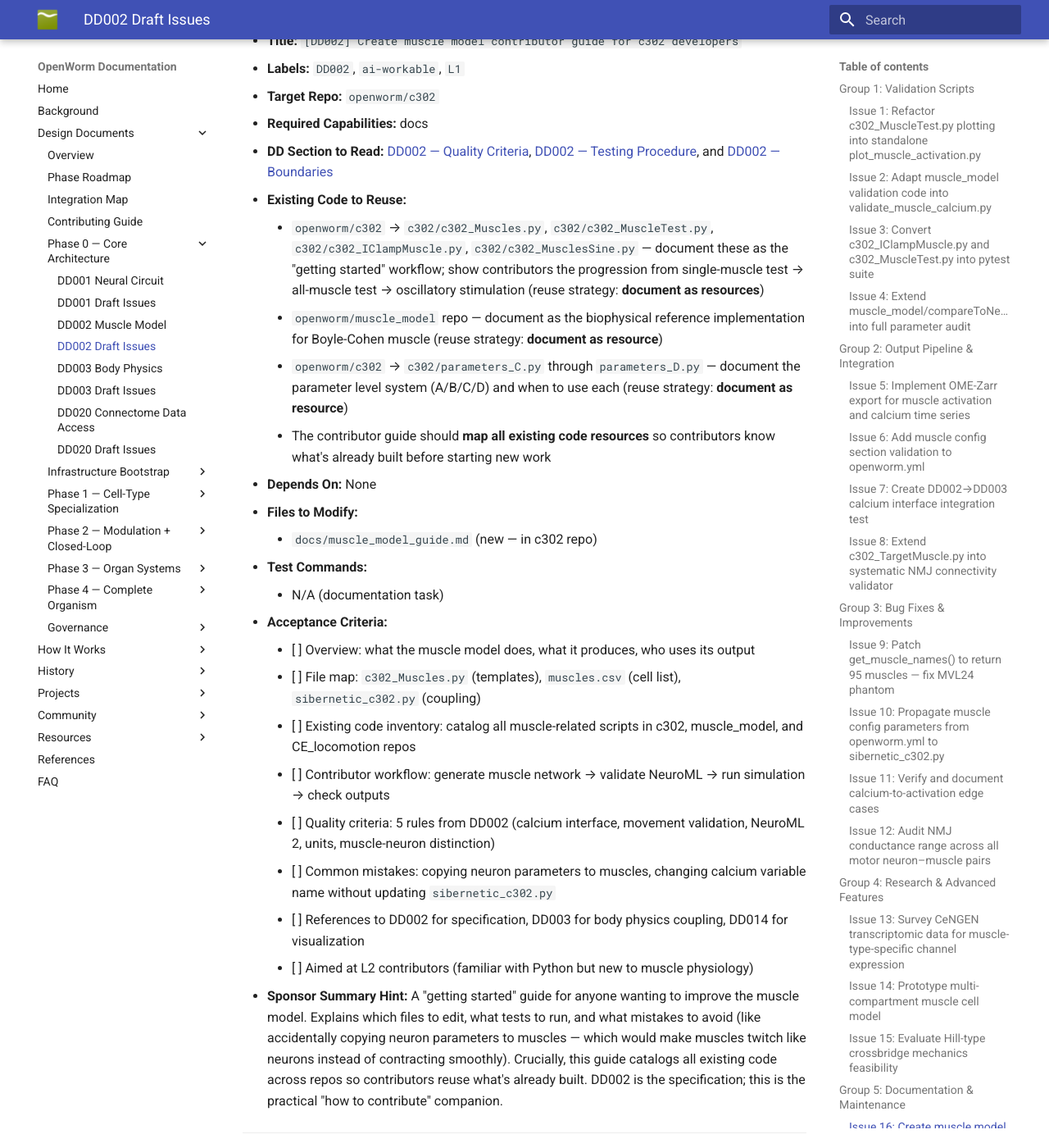
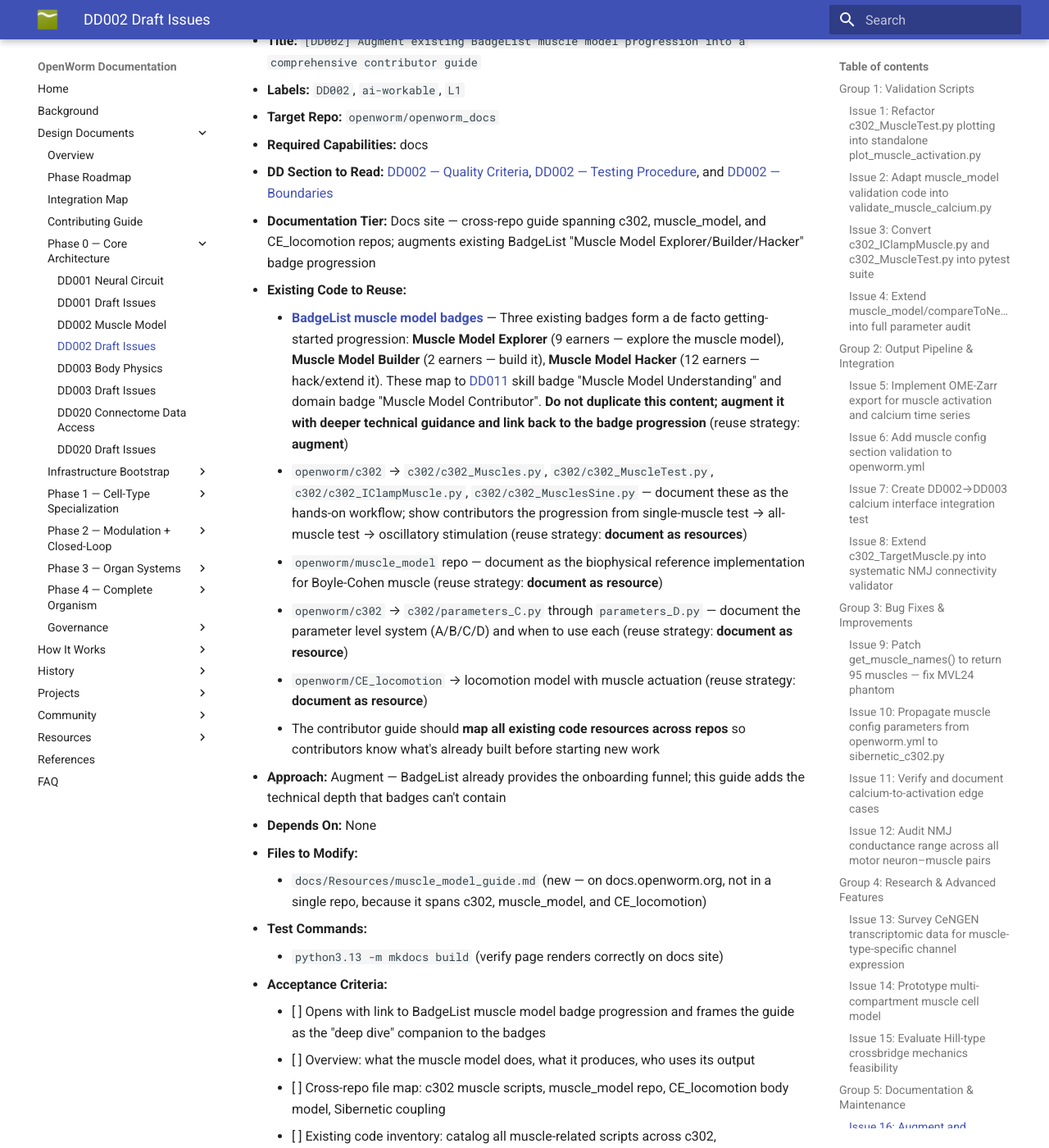
Before and after one commit to openworm/openworm_docs, an MkDocs documentation site: the page built from docs/design_documents/DD002_draft_issues.md, in a window 1280 px wide and 1400 px high, scrolled down 22743 px. Shown: the whole window at 82% size. Built offline with MkDocs 1.6.1 and Material for MkDocs 9.7.7, drawn with Linux system fonts in a browser that asks for light colours; some of the changed text lies outside the part shown.

Commit message:
Add documentation destination policy (DD015 §2.6) and rewrite DD002 Issue 16
DD015 §2.6 establishes three-tier documentation destination policy for
the DD Issue Generator: repo-internal (single-repo scope), docs site
(cross-repo guides), and BadgeList-aligned (augment existing badges).
Includes decision rules so doc issues specify WHERE docs go, not just
what they contain.

DD002 Issue 16 rewritten to augment existing BadgeList muscle model badge
progression (Explorer/Builder/Hacker, 23 earners) rather than creating a
guide from scratch. Target changed from c302 repo to docs.openworm.org
since the guide spans c302, muscle_model, CE_locomotion, and Sibernetic.

Co-Authored-By: Claude Opus 4.6 <noreply@anthropic.com>

```diff
--- a/docs/design_documents/DD002_draft_issues.md
+++ b/docs/design_documents/DD002_draft_issues.md
@@ -519,33 +519,39 @@ Target: Comprehensive documentation enabling contributors to understand and modi
 
 ---
 
-### Issue 16: Create muscle model contributor guide
+### Issue 16: Augment and consolidate muscle model contributor guide
 
-- **Title:** `[DD002] Create muscle model contributor guide for c302 developers`
+- **Title:** `[DD002] Augment existing BadgeList muscle model progression into a comprehensive contributor guide`
 - **Labels:** `DD002`, `ai-workable`, `L1`
-- **Target Repo:** `openworm/c302`
+- **Target Repo:** `openworm/openworm_docs`
 - **Required Capabilities:** docs
 - **DD Section to Read:** [DD002 — Quality Criteria](https://docs.openworm.org/design_documents/DD002_Muscle_Model_Architecture/#quality-criteria), [DD002 — Testing Procedure](https://docs.openworm.org/design_documents/DD002_Muscle_Model_Architecture/#testing-procedure), and [DD002 — Boundaries](https://docs.openworm.org/design_documents/DD002_Muscle_Model_Architecture/#boundaries-explicitly-out-of-scope)
+- **Documentation Tier:** Docs site — cross-repo guide spanning c302, muscle_model, and CE_locomotion repos; augments existing BadgeList "Muscle Model Explorer/Builder/Hacker" badge progression
 - **Existing Code to Reuse:**
-    - `openworm/c302` → `c302/c302_Muscles.py`, `c302/c302_MuscleTest.py`, `c302/c302_IClampMuscle.py`, `c302/c302_MusclesSine.py` — document these as the "getting started" workflow; show contributors the progression from single-muscle test → all-muscle test → oscillatory stimulation (reuse strategy: **document as resources**)
+    - **[BadgeList muscle model badges](https://badgelist.com/openworm)** — Three existing badges form a de facto getting-started progression: **Muscle Model Explorer** (9 earners — explore the muscle model), **Muscle Model Builder** (2 earners — build it), **Muscle Model Hacker** (12 earners — hack/extend it). These map to [DD011](DD011_Contributor_Progression_Model.md) skill badge "Muscle Model Understanding" and domain badge "Muscle Model Contributor". **Do not duplicate this content; augment it with deeper technical guidance and link back to the badge progression** (reuse strategy: **augment**)
+    - `openworm/c302` → `c302/c302_Muscles.py`, `c302/c302_MuscleTest.py`, `c302/c302_IClampMuscle.py`, `c302/c302_MusclesSine.py` — document these as the hands-on workflow; show contributors the progression from single-muscle test → all-muscle test → oscillatory stimulation (reuse strategy: **document as resources**)
     - `openworm/muscle_model` repo — document as the biophysical reference implementation for Boyle-Cohen muscle (reuse strategy: **document as resource**)
     - `openworm/c302` → `c302/parameters_C.py` through `parameters_D.py` — document the parameter level system (A/B/C/D) and when to use each (reuse strategy: **document as resource**)
-    - The contributor guide should **map all existing code resources** so contributors know what's already built before starting new work
+    - `openworm/CE_locomotion` → locomotion model with muscle actuation (reuse strategy: **document as resource**)
+    - The contributor guide should **map all existing code resources across repos** so contributors know what's already built before starting new work
+- **Approach:** Augment — BadgeList already provides the onboarding funnel; this guide adds the technical depth that badges can't contain
 - **Depends On:** None
 - **Files to Modify:**
-    - `docs/muscle_model_guide.md` (new — in c302 repo)
+    - `docs/Resources/muscle_model_guide.md` (new — on docs.openworm.org, not in a single repo, because it spans c302, muscle_model, and CE_locomotion)
 - **Test Commands:**
-    - N/A (documentation task)
+    - `python3.13 -m mkdocs build` (verify page renders correctly on docs site)
 - **Acceptance Criteria:**
+    - [ ] Opens with link to BadgeList muscle model badge progression and frames the guide as the "deep dive" companion to the badges
     - [ ] Overview: what the muscle model does, what it produces, who uses its output
-    - [ ] File map: `c302_Muscles.py` (templates), `muscles.csv` (cell list), `sibernetic_c302.py` (coupling)
-    - [ ] Existing code inventory: catalog all muscle-related scripts in c302, muscle_model, and CE_locomotion repos
+    - [ ] Cross-repo file map: c302 muscle scripts, muscle_model repo, CE_locomotion body model, Sibernetic coupling
+    - [ ] Existing code inventory: catalog all muscle-related scripts across c302, muscle_model, CE_locomotion, and Sibernetic repos
     - [ ] Contributor workflow: generate muscle network → validate NeuroML → run simulation → check outputs
     - [ ] Quality criteria: 5 rules from DD002 (calcium interface, movement validation, NeuroML 2, units, muscle-neuron distinction)
     - [ ] Common mistakes: copying neuron parameters to muscles, changing calcium variable name without updating `sibernetic_c302.py`
+    - [ ] Maps badge progression to code: "Muscle Model Explorer" → run `c302_MuscleTest.py`; "Builder" → modify parameters; "Hacker" → add new muscle types or modify coupling
     - [ ] References to DD002 for specification, DD003 for body physics coupling, DD014 for visualization
-    - [ ] Aimed at L2 contributors (familiar with Python but new to muscle physiology)
-- **Sponsor Summary Hint:** A "getting started" guide for anyone wanting to improve the muscle model. Explains which files to edit, what tests to run, and what mistakes to avoid (like accidentally copying neuron parameters to muscles — which would make muscles twitch like neurons instead of contracting smoothly). Crucially, this guide catalogs all existing code across repos so contributors reuse what's already built. DD002 is the specification; this is the practical "how to contribute" companion.
+    - [ ] Aimed at L1–L2 contributors (aligns with BadgeList skill badge level)
+- **Sponsor Summary Hint:** BadgeList already has a muscle model getting-started progression (Explorer → Builder → Hacker) with 23 total earners. This guide doesn't replace those badges — it augments them with the technical depth that a badge description can't contain. Where to find the code across 4 repos, which files to edit, what tests to run, what mistakes to avoid. The badges are the curriculum; this guide is the textbook. Lives on docs.openworm.org because it spans multiple repos — you can't put a cross-repo guide inside just one repo.
 
 ---
 
```
Also changed, not shown: docs/design_documents/DD015_AI_Contributor_Model.md (+34 -0 lines).
